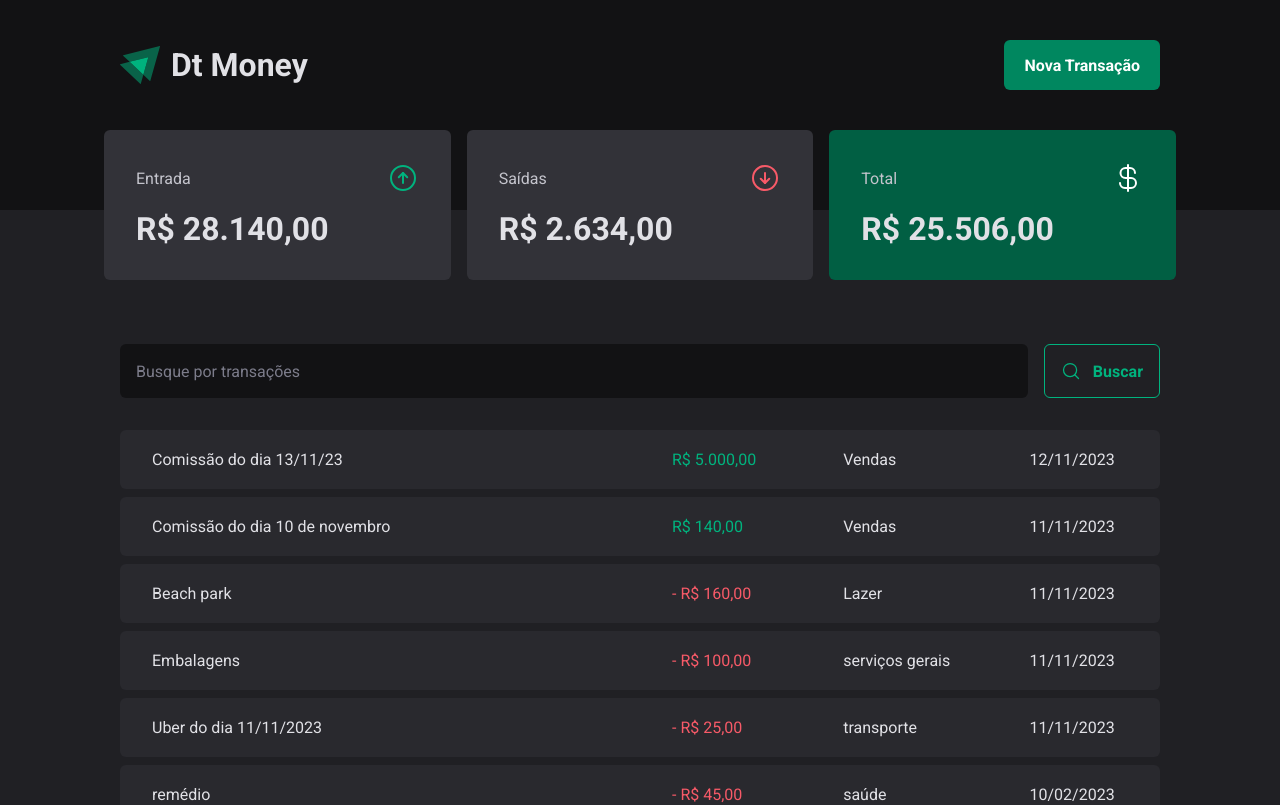
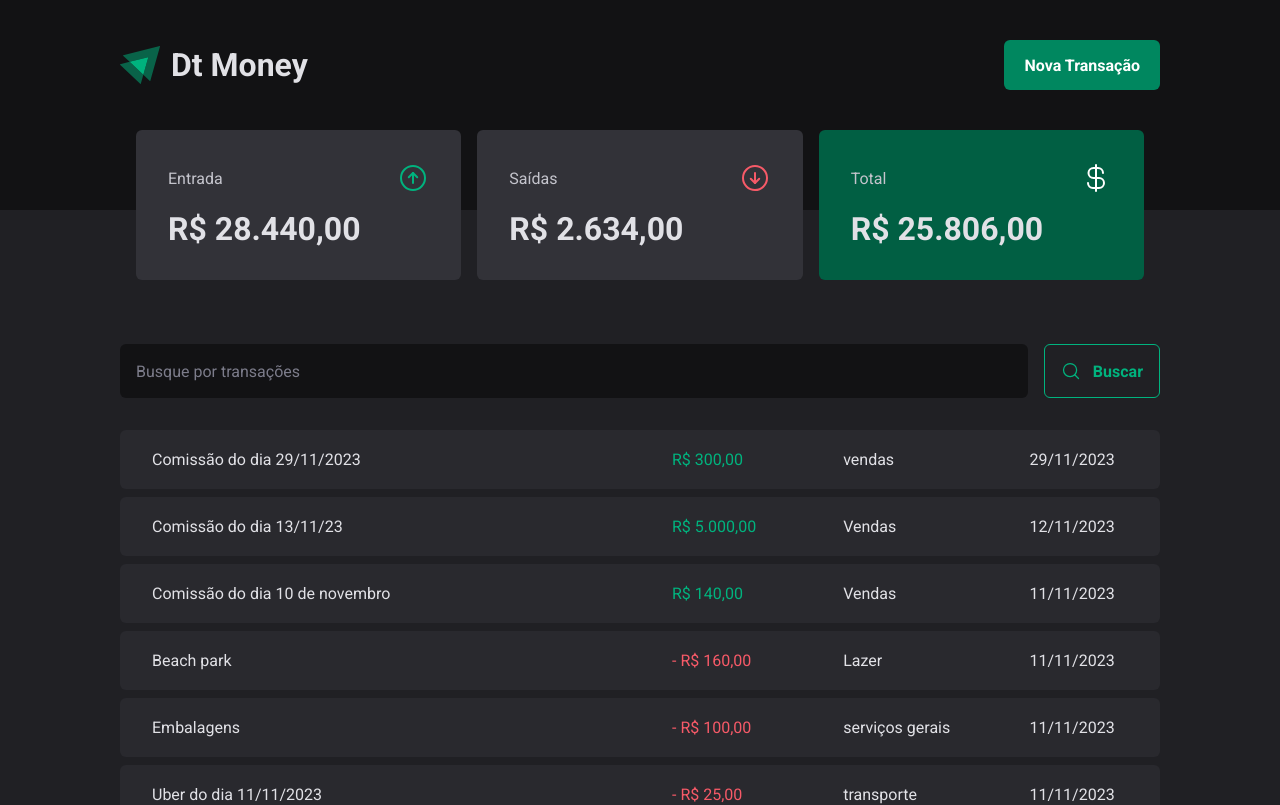
Before and after one commit to VivianeMayra/dt-money, a React (Vite) app: page / in a window 1280 px wide. Shown: the top 805 px of the page. Built offline with nearby package versions, Linux system fonts and the light colour scheme; data requests are answered from the project's data file.

Commit message:
Ajustes Layout

```diff
--- a/server.json
+++ b/server.json
@@ -111,6 +111,14 @@
       "type": "income",
       "createdAt": "2023-11-12T20:30:15.524Z",
       "id": 13
+    },
+    {
+      "description": "Comissão do dia 29/11/2023",
+      "price": 300,
+      "category": "vendas",
+      "type": "income",
+      "createdAt": "2023-11-29T13:27:44.912Z",
+      "id": 14
     }
   ]
 }
--- a/src/components/Header/styles.ts
+++ b/src/components/Header/styles.ts
@@ -7,6 +7,10 @@ export const HeaderContainer = styled.header`
 
   @media (min-width: 1028px) {
     width: 100%;
+  }
+
+  @media (max-width: 480px) {
+    width: 143vh;
   }
 `
 export const Logo = styled.div`
--- a/src/components/NewTransactionModal/styles.ts
+++ b/src/components/NewTransactionModal/styles.ts
@@ -21,12 +21,23 @@ export const Content = styled(Dialog.Content)`
   padding: 2.5rem 3rem;
   background: ${(props) => props.theme["gray-800"]};
 
-  //Hack para centralizar div na tela
-  position: fixed;
-  top: 50%;
-  left: 50%;
-  transform: translate(-50%, -50%);
+  @media (min-width: 1020px) {
+    //Hack para centralizar div na tela
+    position: fixed;
+    top: 50%;
+    left: 50%;
+    transform: translate(-50%, -50%);
+  }
 
+  @media (max-width: 480px) {
+    width: 100%;
+    position: fixed;
+    top: 80%;
+    left: 50%;
+    transform: translate(-50%, -50%);
+    padding: 6.5rem 6rem;
+    border-radius: 8%;
+  }
   form {
     margin-top: 2rem;
     display: flex;
--- a/src/components/Summary/styles.ts
+++ b/src/components/Summary/styles.ts
@@ -2,18 +2,22 @@ import styled, { css } from "styled-components"
 
 export const SummaryContainer = styled.section`
   width: 80%;
-  margin: 0 auto;
   display: grid;
   grid-template-columns: repeat(3, 1fr);
-  margin: 0 auto;
   padding: 0 0.5rem;
   gap: 1rem;
   margin-top: -5rem;
-  //margin-left: 4rem;
+  margin-left: 8rem;
 
-  @media (min-width: 1028px) {
-    width: 85%;
+  @media (max-width: 1020px) {
+    width: 90%;
     max-width: 1120px;
+    margin-left: 4rem;
+  }
+
+  @media (max-width: 480px) {
+    max-width: 300px;
+    margin-left: 1.5rem;
   }
 `
 
@@ -24,6 +28,10 @@ export const SummaryCard = styled.div<SummaryCardProps>`
   background: ${(props) => props.theme["gray-600"]};
   border-radius: 6px;
   padding: 2rem;
+
+  @media (max-width: 480px) {
+    width: 230px;
+  }
 
   header {
     display: flex;
--- a/src/pages/Transactions/components/SearchForm/styles.ts
+++ b/src/pages/Transactions/components/SearchForm/styles.ts
@@ -14,7 +14,7 @@ export const SearchFormContainer = styled.form`
       color: ${(props) => props.theme["gray-500"]};
     }
 
-    @media (min-width: 1028px) {
+    @media (max-width: 1028px) {
       width: 100%;
       align-items: center;
       justify-content: center;
@@ -45,4 +45,8 @@ export const SearchFormContainer = styled.form`
       transition: background-color 0.2s, color 0.2s, border-color 0.2s;
     }
   }
+
+  @media (max-width: 480px) {
+    width: 140%;
+  }
 `
```
